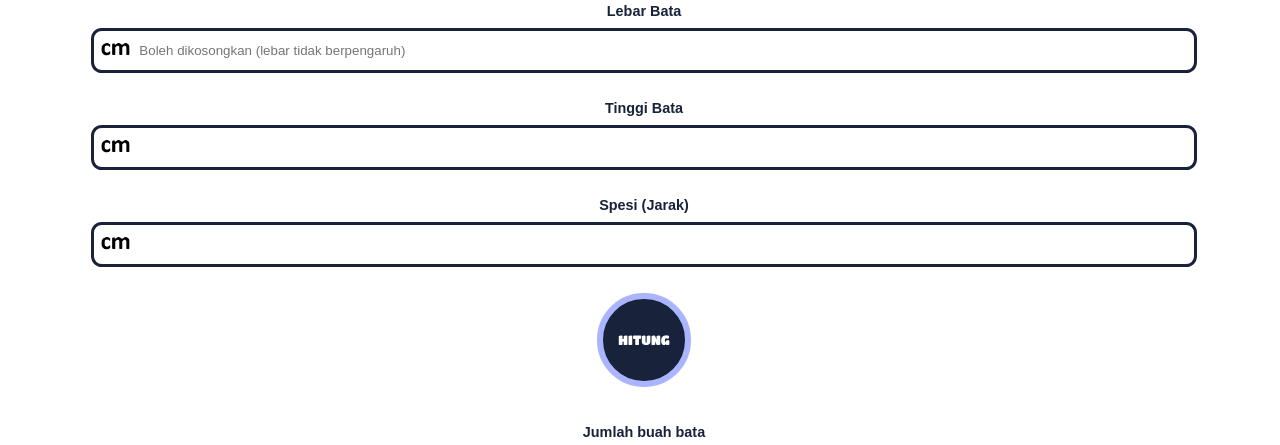
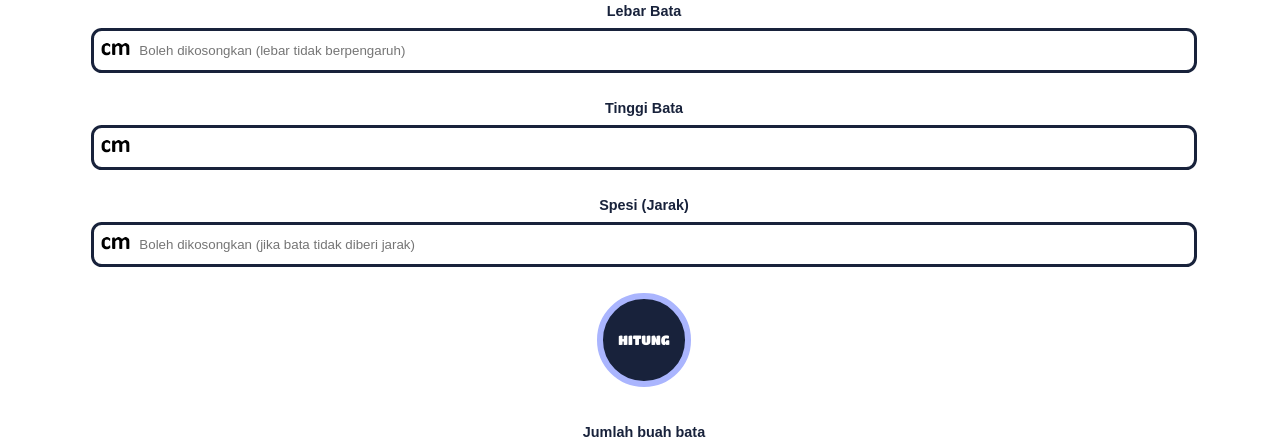
Before and after one commit to rivalhdt/bataku2, a Django app: page /hitung/panduan in a window 1280 px wide. Shown: the part 356-801 px from the top of the page. Run offline with Django 3.2, Linux system fonts and the light colour scheme.

Commit message:
Update panduan.html

```diff
--- a/hitung/templates/panduan.html
+++ b/hitung/templates/panduan.html
@@ -34,7 +34,7 @@
 
   <label for="n4">Spesi (Jarak)</label><br />
   <img src="{%static 'images/cm.png'%}" alt="" id="icon2" />
-  <input type="text" id="n4" Boleh dikosongkan (jika bata tidak diberi jarak)/><br /><br />
+  <input type="text" id="n4" placeholder="Boleh dikosongkan (jika bata tidak diberi jarak)"/><br /><br />
 
   <button onclick="calc();" id="hitung">HITUNG</button><br />
   <br /><br />
```
